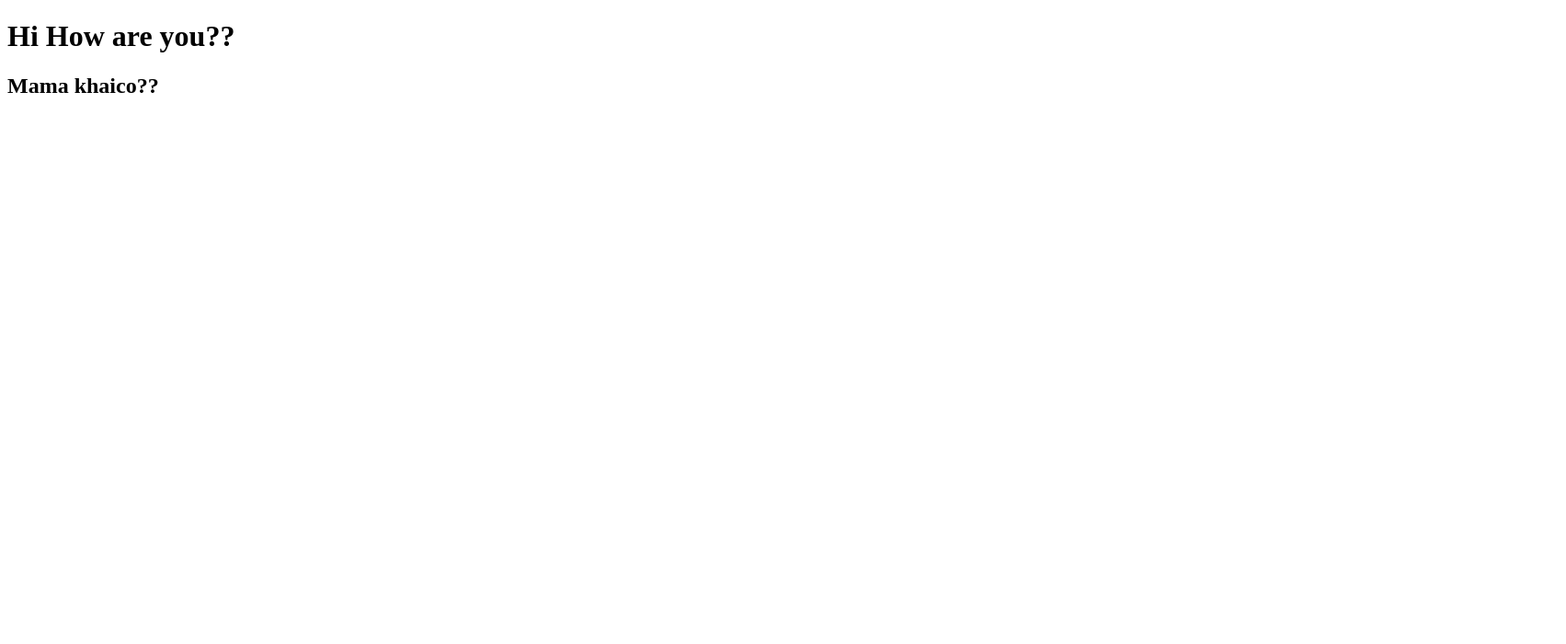
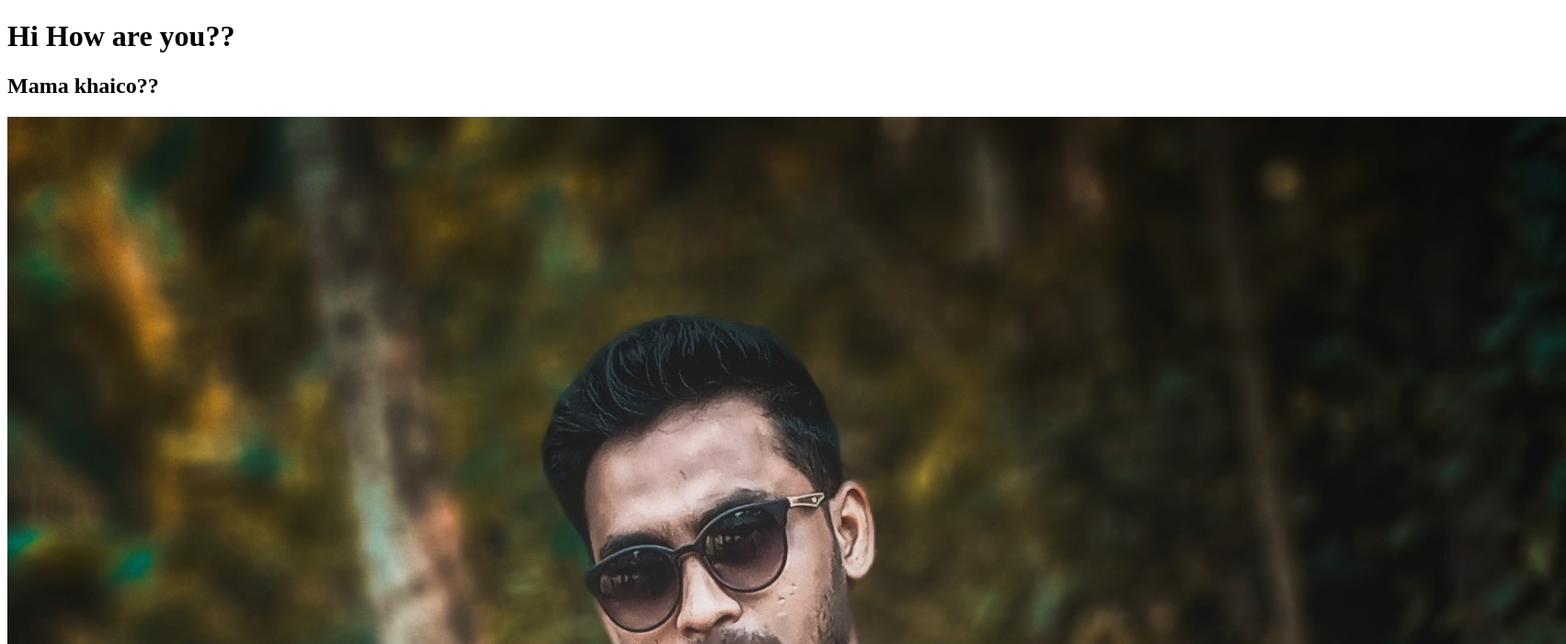
Before and after one commit to MehediHasan265/my-third-repo, a plain HTML site: page index.html in a window 1280 px wide. Shown: the top 700 px of the page at 92% size, 1703 px wide, since content can reach past the window. Drawn offline with Linux system fonts and the light colour scheme.

Commit message:
image added

```diff
--- a/index.html
+++ b/index.html
@@ -9,5 +9,6 @@
 <body>
     <h1>Hi How are you?? </h1>
     <h2>Mama khaico??</h2>
+    <img src="new.jpeg" alt="">
 </body>
 </html>
```
Also changed, not shown: new.jpeg (added).
